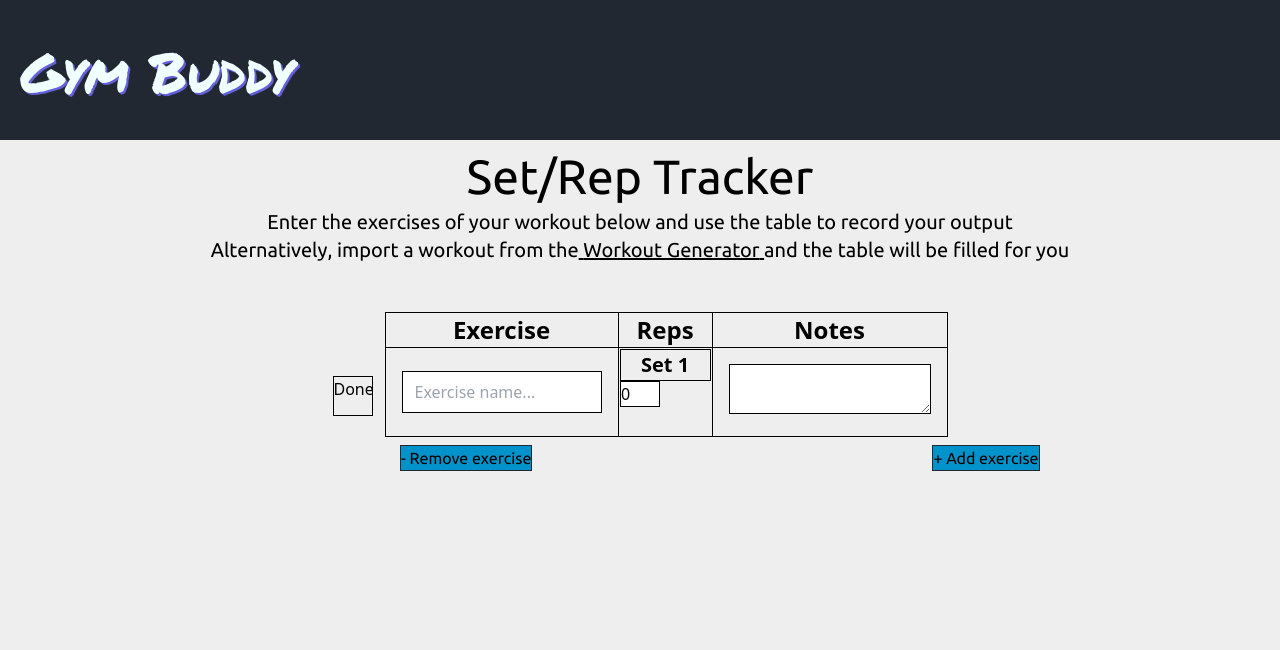
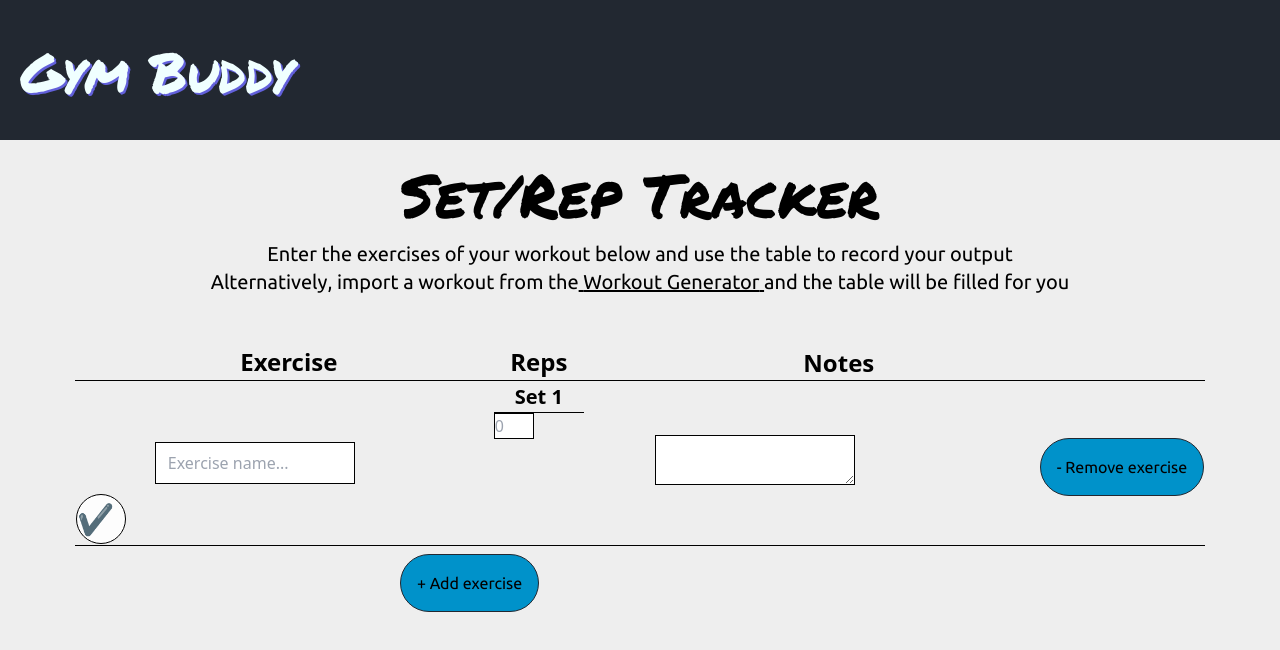
Before and after one commit to b-e-n-murray/react-gym-buddy-app, a React (Create React App) app: page /set-tracker in a window 1280 px wide. Shown: the top 650 px of the page. Built offline with nearby package versions, Linux system fonts and the light colour scheme; a web font is replaced by a local one.

Commit message:
more tw config sizing, event handling fns for set tracker

```diff
--- a/src/components/SetTracker.tsx
+++ b/src/components/SetTracker.tsx
@@ -15,7 +15,7 @@ function SetTracker(): JSX.Element {
       id: exerciseList.length + 1,
       name: "",
       notes: "",
-      sets: { set1: 0 },
+      sets: { "1": 0 },
       editMode: true,
     };
   }
@@ -24,19 +24,18 @@ function SetTracker(): JSX.Element {
       id: 1,
       name: "",
       notes: "",
-      sets: { set1: 0 },
+      sets: { "1": 0 },
       editMode: true,
-    }
+    },
   ]);
 
   function addNewExercise() {
     setExerciseList([...exerciseList, createEmptyExercise()]);
   }
   function removeExercise(targetExerciseId: number) {
-    if(exerciseList.length < 2) {
-      alert("You must have at least one exercise")
-    }
-    else{
+    if (exerciseList.length < 2) {
+      alert("You must have at least one exercise");
+    } else {
       setExerciseList((prevState) => {
         const updatedExercises = prevState.filter((exercise) => {
           return exercise.id !== targetExerciseId;
@@ -61,12 +60,67 @@ function SetTracker(): JSX.Element {
     });
   }
 
+  function updateExerciseName(id: number, value: string) {
+    setExerciseList((prevState) => {
+      const updatedExercises = prevState.map((exercise) => {
+        if (exercise.id === id) {
+          return {
+            ...exercise,
+            name: value,
+          };
+        }
+        return exercise;
+      });
+      return updatedExercises;
+    });
+  }
+
+  function updateExerciseNotes(id: number, value: string) {
+    setExerciseList((prevState) => {
+      const updatedExercises = prevState.map((exercise) => {
+        if (exercise.id === id) {
+          return {
+            ...exercise,
+            notes: value,
+          };
+        }
+        return exercise;
+      });
+      return updatedExercises;
+    });
+  }
+
+  function updateExerciseSet(id: number, setNum: string, value: number) {
+    setExerciseList((prevState) => {
+      const updatedExercises = prevState.map((exercise) => {
+        if (exercise.id === id) {
+          return {
+            ...exercise,
+            sets: findAndUpdateSet(exercise.sets, setNum, value),
+          };
+        }
+        return exercise;
+      });
+      return updatedExercises;
+    });
+  }
+
+  function findAndUpdateSet(
+    setData: Record<string, number>,
+    targetSetNum: string,
+    newValue: number
+  ): Record<string, number> {
+    setData[targetSetNum] = newValue;
+
+    return setData;
+  }
+
   return (
     <>
-      <h1 className="font-ubuntu justify-center text-5xl text-center mt-2 mb-1">
+      <h1 className="font-marker justify-center text-6xl text-center mt-4 mb-3">
         Set/Rep Tracker
       </h1>
-      <h4 className="font-ubuntu justify-center text-xl text-center ">
+      <h4 className="font-ubuntu justify-center text-xl text-center">
         Enter the exercises of your workout below and use the table to record
         your output
         <br />
@@ -78,30 +132,17 @@ function SetTracker(): JSX.Element {
         and the table will be filled for you
       </h4>
       <div className="flex justify-center">
-        {exerciseList.map((exercise) => {
-          return exercise.editMode ? (
-            <button
-              className="flex flex-col border border-slate-200 h-40 w-40 mt-10 mr-2"
-              onClick={() => toggleEditMode(exercise.id)}
-            >
-              Done
-            </button>
-          ) : (
-            <button
-              className="border border-slate-200 h-40 w-40 mt-10 mr-2"
-              onClick={() => toggleEditMode(exercise.id)}
-            >
-              Edit
-            </button>
-          );
-        })}
         <div className=" flex justify-center mt-6">
-          <table className="border border-slate-200 place-content-center">
+          <table className="border-none place-content-center table-auto">
             <thead>
-              <tr>
-                <th className="border border-slate-700 text-2xl">Exercise</th>
-                <th className="border border-slate-700 text-2xl">Reps</th>
-                <th className="border border-slate-700 text-2xl">Notes</th>
+              <tr className="border-b">
+                <th className="border-none"></th>
+                <th className="text-2xl w-300">Exercise</th>
+                <th className="text-2xl w-200">Reps</th>
+                <th className="text-2xl w-400">
+                <th className="border-none"></th>
+                  Notes
+                </th>
               </tr>
             </thead>
             <tbody>
@@ -109,12 +150,28 @@ function SetTracker(): JSX.Element {
                 return (
                   <>
                     {exercise.editMode ? (
-                      <tr>
-                        <td className="border border-slate-700 p-3">
+                      <tr className="border-b" key={exercise.id}>
+                        <td>
+                          <button
+                            className="flex flex-col border border-slate-200 h-50 w-50 mt-10 mr-2 rounded-full text-center text-3xl place-content-center bg-white"
+                            onClick={() => toggleEditMode(exercise.id)}
+                          >
+                            ✔️
+                          </button>
+                        </td>
+                        <td className="border-none p-3">
                           <input
-                            placeholder="Exercise name..."
+                            placeholder={
+                              exercise.name === ""
+                                ? "Exercise name..."
+                                : exercise.name
+                            }
+                            value={exercise.name === "" ? "" : exercise.name}
                             maxLength={50}
                             className="w-200 border border-black-200 pl-2 pt-1 pb-1"
+                            onChange={(e) =>
+                              updateExerciseName(exercise.id, e.target.value)
+                            }
                           ></input>
                         </td>
                         <td className="flex justify-center">
@@ -126,9 +183,9 @@ function SetTracker(): JSX.Element {
                                     return (
                                       <th
                                         key={setNum}
-                                        className="w-90 border border-slate-700 text-xl"
+                                        className="w-90 border-b border-slate-700 text-xl"
                                       >
-                                        {`Set ${setNum[3]}`}
+                                        {`Set ${setNum}`}
                                       </th>
                                     );
                                   }
@@ -144,7 +201,19 @@ function SetTracker(): JSX.Element {
                                         <input
                                           className="flex justify-center w-40 border border-slate-400"
                                           maxLength={3}
-                                          value={reps}
+                                          placeholder={
+                                            reps === 0
+                                              ? "0"
+                                              : JSON.stringify(reps)
+                                          }
+                                          value={reps === 0 ? "" : reps}
+                                          onChange={(e) =>
+                                            updateExerciseSet(
+                                              exercise.id,
+                                              setNum,
+                                              Number(e.target.value)
+                                            )
+                                          }
                                         ></input>
                                       </>
                                     );
@@ -154,13 +223,35 @@ function SetTracker(): JSX.Element {
                             </tbody>
                           </table>
                         </td>
-                        <td className="border border-slate-700 p-3">
-                          <textarea className="border border-black-200"></textarea>
+                        <td className="border-none p-3">
+                          <textarea
+                            className="border border-black-200 w-200"
+                            value={exercise.notes === "" ? "" : exercise.notes}
+                            onChange={(e) =>
+                              updateExerciseNotes(exercise.id, e.target.value)
+                            }
+                          ></textarea>
+                        </td>
+                        <td className="border-none">
+                          <button
+                            className="font-ubuntu bg-race-blue border border-obsidian mt-1 rounded-full p-3"
+                            onClick={() => removeExercise(exercise.id)}
+                          >
+                            - Remove exercise
+                          </button>
                         </td>
                       </tr>
                     ) : (
-                      <tr>
-                        <td className="border border-slate-700 p-3">
+                      <tr className="border-b" key={exercise.id}>
+                        <td>
+                          <button
+                            className="border border-slate-200 h-50 w-50 mt-10 mr-2 text-3xl rounded-full bg-white"
+                            onClick={() => toggleEditMode(exercise.id)}
+                          >
+                            ✏️
+                          </button>
+                        </td>
+                        <td className="border-none p-3">
                           <p>{exercise.name}</p>
                         </td>
                         <td className="flex justify-center">
@@ -171,8 +262,8 @@ function SetTracker(): JSX.Element {
                                   ([setNum, reps]) => {
                                     return (
                                       <>
-                                        <th className="w-90 border border-slate-700 text-xl">
-                                          {`Set ${setNum[3]}`}
+                                        <th className="w-90 border-b border-slate-700 text-xl">
+                                          {`Set ${setNum}`}
                                         </th>
                                       </>
                                     );
@@ -193,8 +284,16 @@ function SetTracker(): JSX.Element {
                             </tbody>
                           </table>
                         </td>
-                        <td className="border border-slate-700 p-3">
+                        <td className="border-none p-3">
                           <div>{exercise.notes}</div>
+                        </td>
+                        <td className="border-none">
+                          <button
+                            className="font-ubuntu bg-race-blue border border-obsidian mt-1 rounded-full p-3"
+                            onClick={() => removeExercise(exercise.id)}
+                          >
+                            - Remove exercise
+                          </button>
                         </td>
                       </tr>
                     )}
@@ -205,16 +304,8 @@ function SetTracker(): JSX.Element {
           </table>
         </div>
       </div>
-      {exerciseList.map((exercise) => {
-        return (
-            <button
-              className="font-ubuntu ml-40 bg-race-blue border border-obsidian mt-1"
-              onClick={() => removeExercise(exercise.id)}
-            >- Remove exercise</button>
-        );
-      })}
       <button
-        className="font-ubuntu ml-40 bg-race-blue border border-obsidian mt-1"
+        className="font-ubuntu ml-40 bg-race-blue border border-obsidian mt-1 rounded-full p-3"
         onClick={addNewExercise}
       >
         + Add exercise
--- a/src/components/UserPrompts.tsx
+++ b/src/components/UserPrompts.tsx
@@ -34,6 +34,7 @@ function UserPrompts(): JSX.Element {
     const fetchedExercisesData = await axios.get(
       `${url}/exercises/${targetMuscles}`
     );
+    // try-catch error handling
     console.log("fetched: ", fetchedExercisesData);
     const exerciseArr = fetchedExercisesData.data;
     if (filterExercises(equips, goal, exerciseArr).length === 0) {
--- a/tailwind.config.js
+++ b/tailwind.config.js
@@ -32,7 +32,13 @@ module.exports = {
       '100': '100px',
       '150': '150px',
       '200': '200px',
-      '250': '250px'
+      '250': '250px',
+      '300': '300px',
+      '400': '400px',
+      '500': '500px',
+      '600': '600px',
+      '700': '700px',
+      '800': '800px'
     },
     screens : {
       sm: "480px",
```
